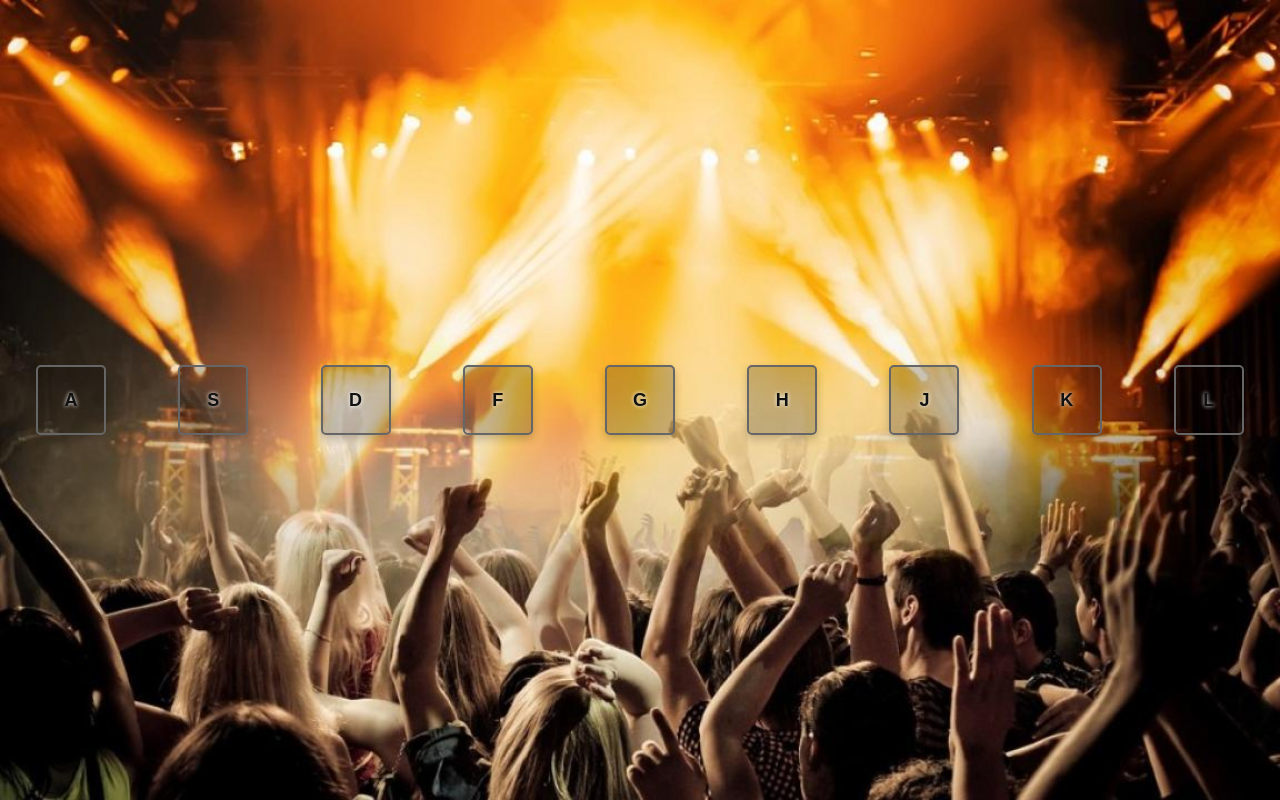
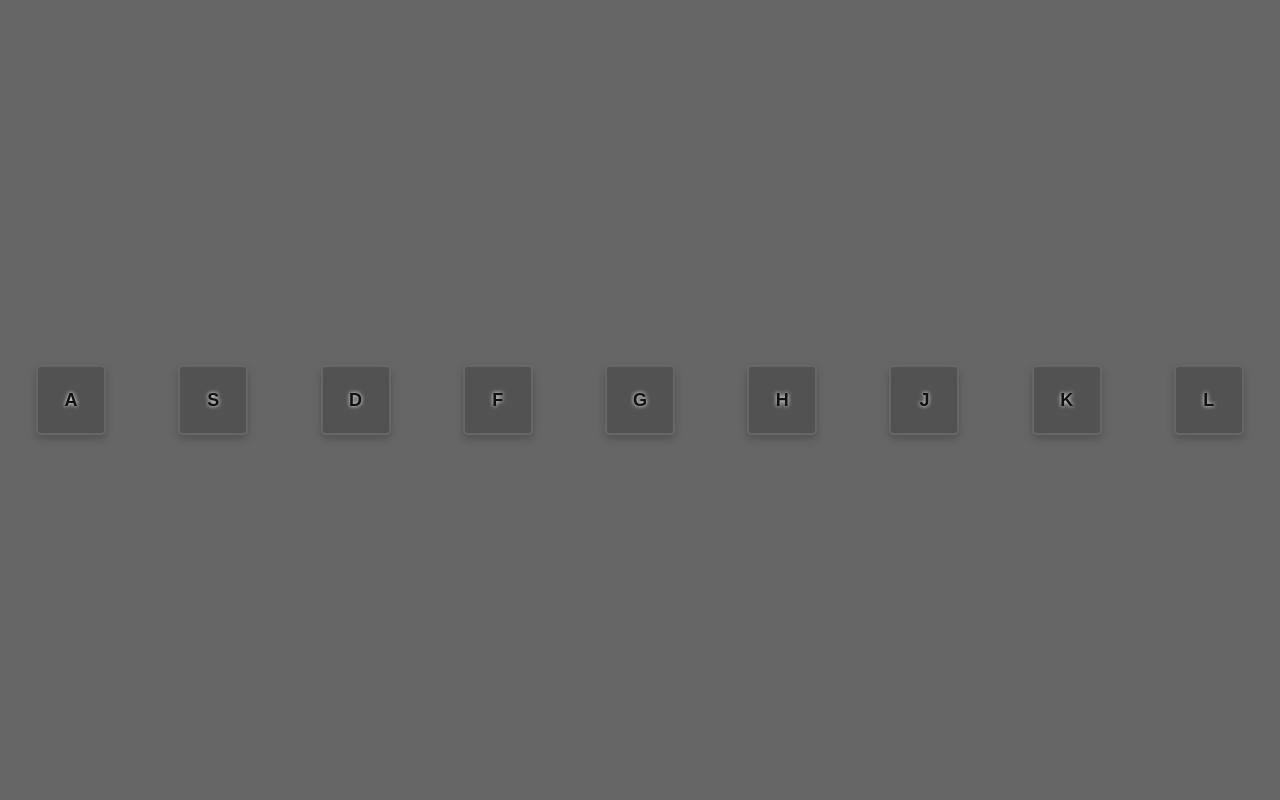
Before and after one commit to luca1388/DrumsJS, a plain HTML site: page index.html in a window 1280 px wide. Drawn offline with Linux system fonts and the light colour scheme.

Commit message:
Changed background

```diff
--- a/main.css
+++ b/main.css
@@ -4,9 +4,10 @@
 }
 
 .container {
-    background-image: url('./background.jpg');
-    background-repeat: no-repeat;
-    background-size: cover;
+    /* background-image: url('./background.jpg'); */
+    background-color: #666;
+    /* background-repeat: no-repeat;
+    background-size: cover; */
     height: 100vh;
     flex: 1;
     display: flex;
```
